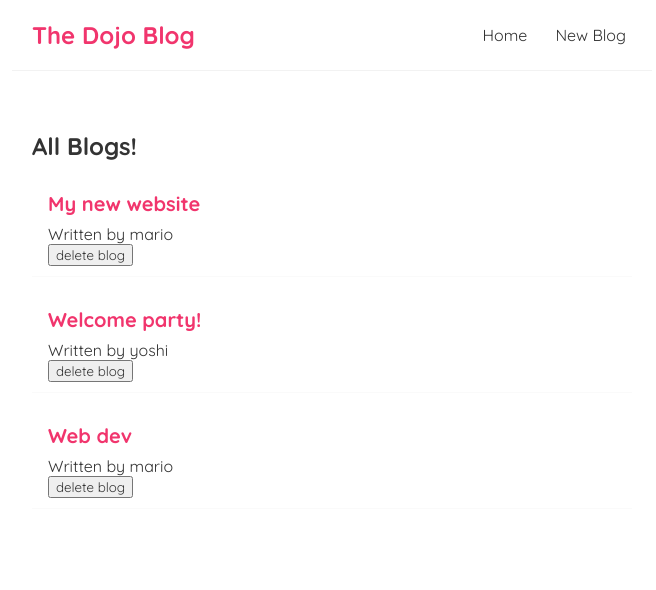
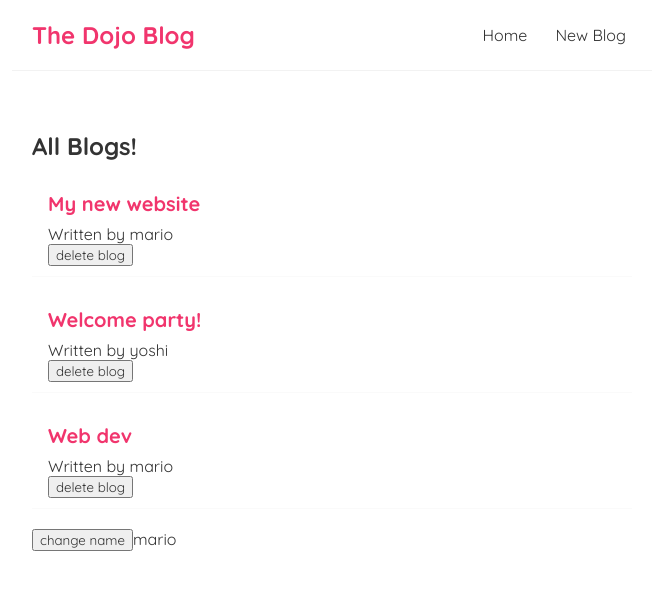
Before and after one commit to rupam-seal/MAL, a React (Create React App) app in the folder dojo-blog/: page / in a window 1280 px wide. Shown: the top 590 px of the page, without its empty margins (308-964 px from the left). Built offline with nearby package versions, Linux system fonts and the light colour scheme.

Commit message:
✨completed: lesson-15

```diff
--- a/dojo-blog/src/Home.js
+++ b/dojo-blog/src/Home.js
@@ -1,4 +1,4 @@
-import React, { useState } from 'react';
+import React, { useState, useEffect } from 'react';
 import BlogList from './BlogList';
 
 const Home = () => {
@@ -13,10 +13,17 @@
     },
   ]);
 
+  const [name, setName] = useState('mario');
+
   const handleDelete = (id) => {
     const newBlogs = blogs.filter((blog) => blog.id !== id);
     setBlogs(newBlogs);
   };
+
+  useEffect(() => {
+    console.log('use effect ran');
+    console.log(name);
+  }, [name]);
 
   return (
     <div className="home">
@@ -25,6 +32,8 @@
         title={'All Blogs!'}
         handleDelete={handleDelete}
       />
+      <button onClick={() => setName('luigi')}>change name</button>
+      {name}
     </div>
   );
 };
```
